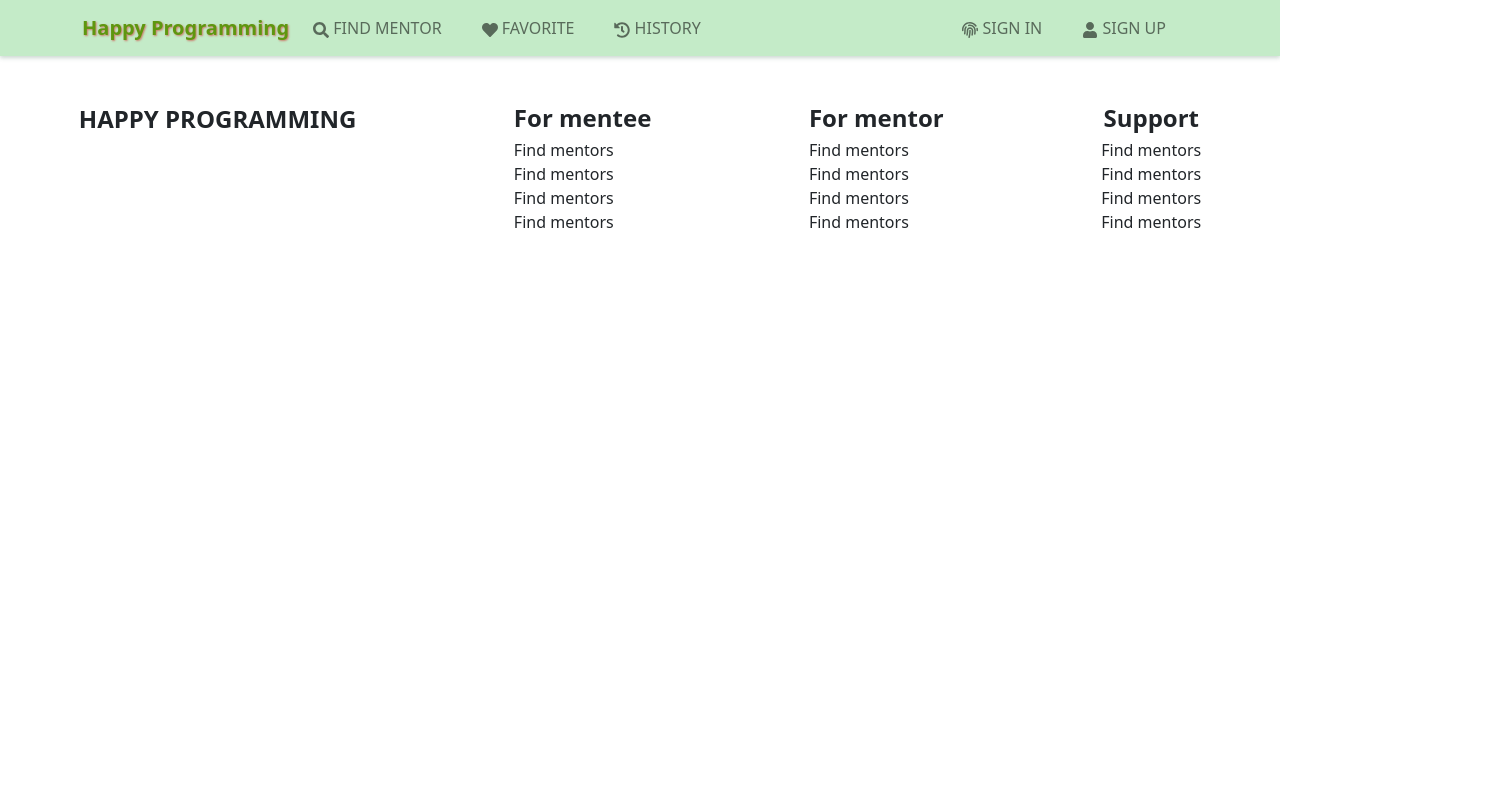
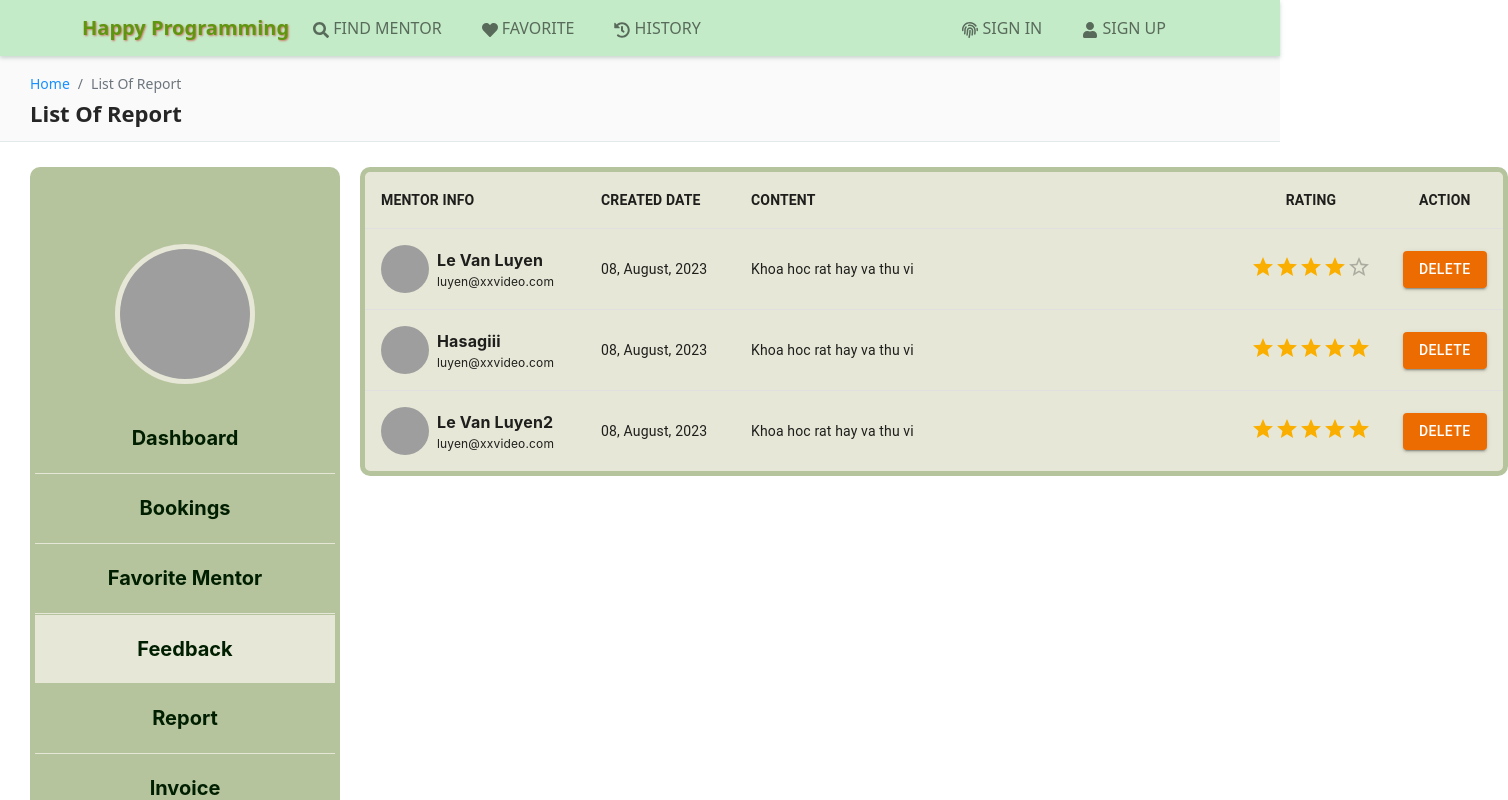
Before and after one commit to ThangBuii/Happy_Programming_Group5, a React (Create React App) app: page /feedback in a window 1280 px wide. Shown: the top 800 px of the page, 1508 px wide, since content can reach past the window. Built offline with nearby package versions, Linux system fonts and the light colour scheme; no server answers; grey boxes are pictures that could not be loaded.

Commit message:
cpl feedback

```diff
--- /dev/null
+++ b/src/pages/feedback/index.js
@@ -0,0 +1,165 @@
+import { useEffect, useState } from "react";
+import MainLayout from "../../component/main-layout";
+import {
+  Button,
+  Rating,
+  Table,
+  TableBody,
+  TableCell,
+  TableContainer,
+  TableHead,
+  TableRow,
+} from "@mui/material";
+import AvatarDefault from "../../assets/avatar-thinking-3-svgrepo-com.svg";
+import styles from "./index.module.css";
+
+// Mentor Info, Created Date, Content, Rating
+
+function createData(feedbackId, mentorInfo, createDate, content, rating) {
+  return { feedbackId, mentorInfo, createDate, content, rating };
+}
+
+const fakeFeedbackListData = [
+  createData(
+    "feedback1",
+    {
+      accountId: "user1",
+      name: "Le Van Luyen",
+      email: "luyen@xxvideo.com",
+      imageUrl:
+        "https://encrypted-tbn0.gstatic.com/images?q=tbn:ANd9GcTu5iuH9GH49VUAv0qvlrKiFRnsgEC6maRA9g&usqp=CAU",
+    },
+    "08, August, 2023",
+    "Khoa hoc rat hay va thu vi",
+    4
+  ),
+  createData(
+    "feedback2",
+    {
+      accountId: "user2",
+      name: "Hasagiii",
+      email: "luyen@xxvideo.com",
+      imageUrl:
+        "https://encrypted-tbn0.gstatic.com/images?q=tbn:ANd9GcTu5iuH9GH49VUAv0qvlrKiFRnsgEC6maRA9g&usqp=CAU",
+    },
+    "08, August, 2023",
+    "Khoa hoc rat hay va thu vi",
+    4.5
+  ),
+  createData(
+    "feedback1",
+    {
+      accountId: "user3",
+      name: "Le Van Luyen2",
+      email: "luyen@xxvideo.com",
+      imageUrl:
+        "https://encrypted-tbn0.gstatic.com/images?q=tbn:ANd9GcTu5iuH9GH49VUAv0qvlrKiFRnsgEC6maRA9g&usqp=CAU",
+    },
+    "08, August, 2023",
+    "Khoa hoc rat hay va thu vi",
+    5
+  ),
+];
+
+const Feedback = () => {
+  const [reportList, setReportList] = useState([...fakeFeedbackListData]);
+
+  useEffect(() => {
+    fetch("http://localhost:9999/report-list/mentorId")
+      .then((resp) => resp.json())
+      .then((data) => {
+        setReportList(data);
+      })
+      .catch((err) => {
+        console.log(err);
+        setReportList([...fakeFeedbackListData]);
+      });
+  }, []);
+  return (
+    <MainLayout
+      pageTitle={"List Of Report"}
+      layoutContent={
+        <div className={styles.layoutWrapper}>
+          <TableContainer
+            sx={{
+              background: "#E7E7D7",
+
+              border: "5px solid #B5C49C",
+              borderRadius: "10px",
+            }}
+          >
+            <Table sx={{ minWidth: 650 }} aria-label="simple table">
+              <TableHead>
+                <TableRow>
+                  <TableCell
+                    sx={{ minWidth: 220 }}
+                    className={styles.tableCellHead}
+                    align="left"
+                  >
+                    MENTOR INFO
+                  </TableCell>
+                  <TableCell
+                    sx={{ minWidth: 150 }}
+                    className={styles.tableCellHead}
+                    align="left"
+                  >
+                    CREATED DATE
+                  </TableCell>
+                  <TableCell
+                    sx={{ minWidth: 500 }}
+                    className={styles.tableCellHead}
+                    align="left"
+                  >
+                    CONTENT
+                  </TableCell>
+                  <TableCell className={styles.tableCellHead} align="center">
+                    RATING
+                  </TableCell>
+                  <TableCell className={styles.tableCellHead} align="center">
+                    Action
+                  </TableCell>
+                </TableRow>
+              </TableHead>
+              <TableBody>
+                {reportList.map((item) => (
+                  <TableRow
+                    key={item.feedbackId}
+                    sx={{ "&:last-child td, &:last-child th": { border: 0 } }}
+                    hover={true}
+                  >
+                    <TableCell align="left">
+                      <div className={styles.mentorInfoWrapper}>
+                        <img
+                          src={item.mentorInfo.imageUrl || AvatarDefault}
+                          alt="avatar"
+                        />
+                        <div className={styles.infoLeft}>
+                          <h4>{item.mentorInfo.name}</h4>
+                          <p>{item.mentorInfo.email}</p>
+                        </div>
+                      </div>
+                    </TableCell>
+                    <TableCell align="left">{item.createDate}</TableCell>
+                    <TableCell align="left">
+                      <div className={styles.reportDetail}>{item.content}</div>
+                    </TableCell>
+                    <TableCell align="center">
+                      <Rating defaultValue={item.rating} readOnly />
+                    </TableCell>
+                    <TableCell align="center">
+                      <Button variant="contained" color="warning">
+                        Delete
+                      </Button>
+                    </TableCell>
+                  </TableRow>
+                ))}
+              </TableBody>
+            </Table>
+          </TableContainer>
+        </div>
+      }
+    />
+  );
+};
+
+export default Feedback;
--- /dev/null
+++ b/src/pages/feedback/index.module.css
@@ -0,0 +1,57 @@
+.layoutWrapper {
+  width: 100%;
+}
+
+.reportDetail {
+  display: -webkit-box;
+  -webkit-line-clamp: 2;
+  -webkit-box-orient: vertical;
+  overflow: hidden;
+  text-overflow: ellipsis;
+}
+
+.tableCellHead {
+  font-family: "Inter";
+  font-size: 20px;
+  font-weight: 600 !important;
+  letter-spacing: 1px;
+  text-transform: uppercase;
+}
+
+.mentorInfoWrapper {
+  display: flex;
+  justify-content: flex-start;
+  align-items: center;
+}
+
+.mentorInfoWrapper img {
+  width: 48px;
+  height: 48px;
+  border-radius: 50%;
+  object-fit: cover;
+  margin-right: 8px;
+}
+
+.infoLeft {
+  display: flex;
+  flex-direction: column;
+  align-items: flex-start;
+}
+
+.infoLeft h4 {
+  font-family: "Inter";
+  font-style: normal;
+  font-weight: 700;
+  font-size: 16px;
+  line-height: 24px;
+  margin-bottom: 0;
+}
+
+.infoLeft p {
+  font-family: "Inter";
+  font-style: normal;
+  font-weight: 400;
+  font-size: 12px;
+  line-height: 19px;
+  margin-bottom: 0;
+}
--- a/src/pages/report/index.module.css
+++ b/src/pages/report/index.module.css
@@ -3,8 +3,6 @@
 }
 
 .reportDetail {
-  height: 72px;
-  line-height: 24px;
   display: -webkit-box;
   -webkit-line-clamp: 3;
   -webkit-box-orient: vertical;
--- a/src/routes/AppRoutes.js
+++ b/src/routes/AppRoutes.js
@@ -16,6 +16,7 @@ import BookingsDetail from "../pages/bookings-detail";
 import Report from "../pages/report";
 import ReportAdd from "../pages/report-add";
 import ReportDetail from "../pages/report-detail";
+import Feedback from "../pages/feedback";
 
 const AppRoutes = () => {
   return (
@@ -38,6 +39,8 @@ const AppRoutes = () => {
 
         <Route path="/favorite-mentor" element={<FavouriteMentor />} />
 
+        <Route path="/feedback" element={<Feedback />} />
+
         <Route path="/report/add" element={<ReportAdd />} />
         <Route path="/report/:id" element={<ReportDetail />} />
         <Route path="/report" element={<Report />} />
```
